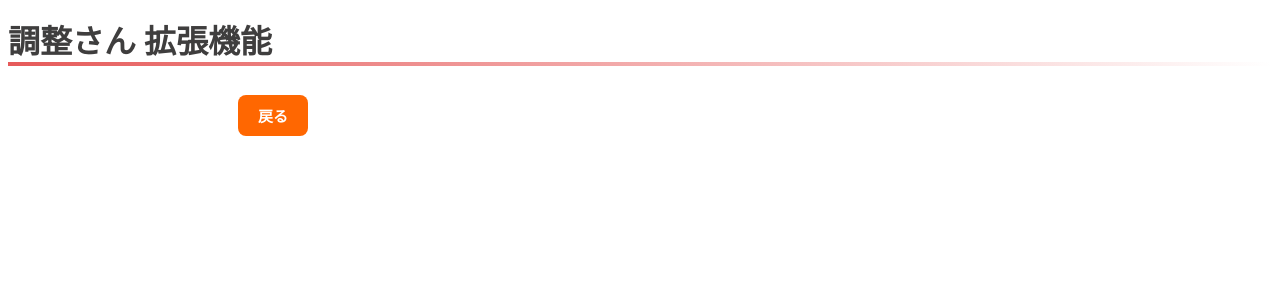
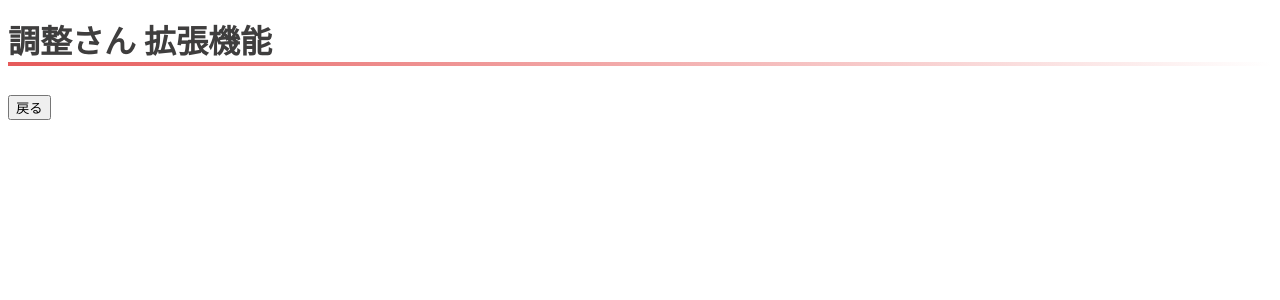
Before and after one commit to kaito-cpro/heroku_scheduling, a PHP site: page /next.php in a window 1280 px wide. Shown: the top 300 px of the page. Run offline with PHP 8.4, Linux system fonts and the light colour scheme; data that the repository does not hold is empty.

Commit message:
change button design

```diff
--- a/next.php
+++ b/next.php
@@ -24,8 +24,6 @@
             }
         ?>
 
-        <div class="btn-area">
-            <input type="submit" value="戻る" onclick="history.back();">
-        </div>
+        <input type="button" onclick="history.back()" value="戻る">
     </body>
 </html>
--- a/style.css
+++ b/style.css
@@ -17,9 +17,6 @@ form{
 	float: right;
 	width:210px;
 }
-input[type="text"],
-input[type="number"],
-input[type="email"],
 textarea{
 	border: solid 1px #b1abab;
 	border-radius:5px;
@@ -35,13 +32,13 @@ textarea{
 }
 input[type="submit"]{
 	background: #FF6701;
-	border: none;
+	border: 2px solid #a84702;
 	color: #fff;
-	font-size:15px;
+	font-size:12px;
 	font-weight:bold;
-	padding: 10px 20px;
+	padding: 6px 20px;
 	margin: 0 10px;
-	border-radius: 8px;
+	border-radius: 6px;
 }
 input[type="reset"]{
 	background: #aaa;
```
